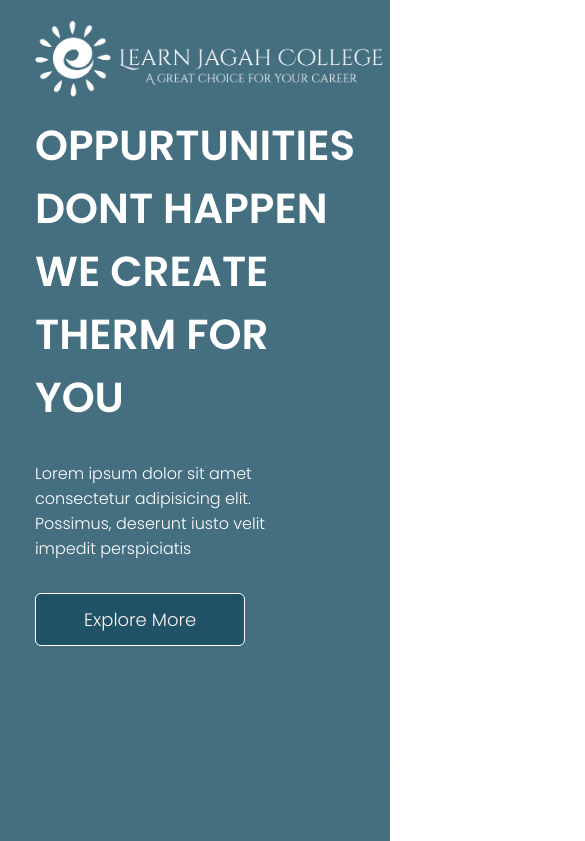
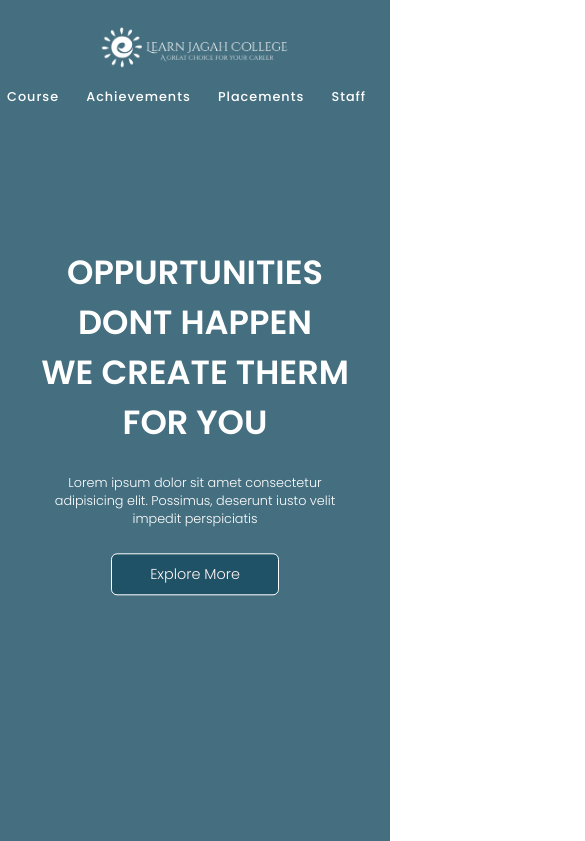
Before and after one commit to learnjagah/HTML-CSS, a plain HTML site: page Projects/02-College/index.html in a window 390 px wide. Shown: the top 841 px of the page, 585 px wide, since content can reach past the window. Drawn offline with Linux system fonts and the light colour scheme.

Commit message:
Responsiveness-1

```diff
--- a/Projects/02-College/styles.css
+++ b/Projects/02-College/styles.css
@@ -570,3 +570,144 @@ html{
     background-color: #bb1818;
     color: #f6f1f1;
 }
+
+/* Media Queries */
+
+@media (max-width: 87em){
+    html{
+        font-size: 60%;
+    }
+
+    .nav-links{
+        gap: 1rem;
+    }
+
+    .nav-link:link, .nav-link:visited{
+        padding: 1rem 1.4rem;
+    }
+
+}
+
+/* 1200px */
+@media (max-width: 75em){
+    html{
+        font-size: 52.65%;
+    }
+    .heading-hero{
+        font-size: 3.6rem;
+    }
+    .hero-text{
+        font-size: 1.4rem;
+    }
+
+    .logo{
+        width: 30rem;
+    }
+    .nav{
+        padding: 2rem 3rem;
+    }
+
+    .reach-us{
+        justify-self: left;
+    }
+
+    .brand-container img{
+        width: 14rem;
+    }
+}
+
+@media (max-width: 59em){
+    html{
+        font-size: 50%;
+    }
+
+    .nav{
+        flex-direction: column;
+        gap: 1.8rem;
+        padding: 3.2rem;
+    }
+
+    .grid-2{
+        grid-template-columns: 0.6fr;
+        justify-content: space-around;
+    }
+}
+
+/* 863px */
+@media (max-width: 53em){
+    .logo{
+        width: 24rem;
+    }
+    .nav-links{
+        gap: 0.6rem;
+    }
+
+    .nav-link{
+        padding: 1rem;
+        font-size: 1.4rem;
+    }
+    .hero-text{
+        font-size: 1.2rem;
+    }
+
+    .grid-4{
+        grid-template-columns: repeat(2, 1fr);
+    }
+
+    .grid-2{
+        grid-template-columns: 0.8fr;
+        justify-content: center;
+        justify-items: center;
+    }
+
+    .education-program{
+        padding: 6rem 2rem;
+    }
+
+    .content-box{
+        top: 50%;
+        width: 80%;
+        text-align: center;
+    }
+
+    .hero-text{
+        width: 100%;
+        text-align: center;
+    }
+
+    .reach-us{
+        justify-self: center;
+    }
+}
+
+/* 704px */
+@media (max-width:44em){
+    .grid-3{
+        grid-template-columns: repeat(2, minmax(24rem, min-content));
+    }
+
+    .staff-content{
+        flex-direction: column;
+    }
+    .staff-text{
+        text-align: justify;
+    }
+
+    .heading-hero{
+        font-size: 4.2rem;
+    }
+
+    .hero-text{
+        font-size: 1.6rem;
+        margin-bottom: 3.2rem;
+    }
+
+}
+
+@media (max-width: 34em){
+
+}
+
+@media (max-width:1em){
+
+}
```
